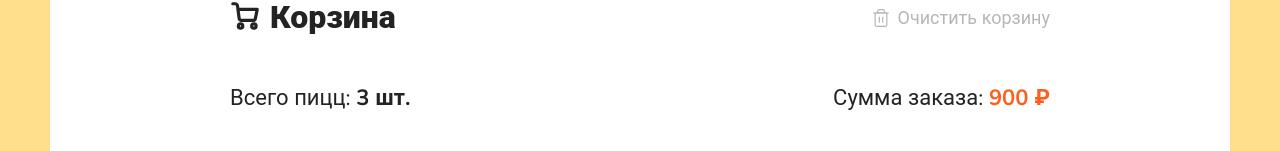
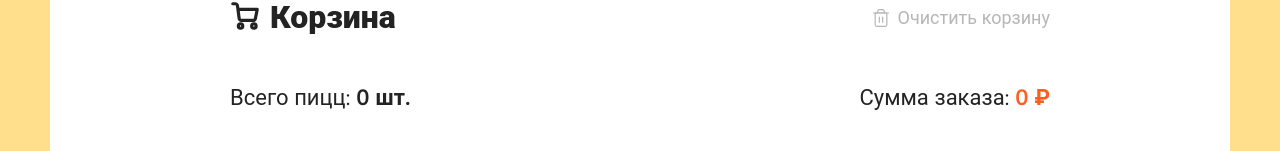
Before and after one commit to Kuban23/pizza_react_typescript, a React (Create React App) app: page /card in a window 1280 px wide. Shown: the part 312-463 px from the top of the page. Built offline with nearby package versions, Linux system fonts and the light colour scheme.

Commit message:
feat:реализовал отбражение кол-ва пицц и итоговой цены в корзине

```diff
--- a/src/pages/Cart.jsx
+++ b/src/pages/Cart.jsx
@@ -8,6 +8,12 @@ import CartItem from '../components/CartItem/CartItem';
 function Cart() {
    // Вытаскиваю состояние из redux
    const cartItem = useSelector((state) => state.cart.items);
+   const totalPrice= useSelector((state)=>state.cart.totalPrice);
+
+   // Суммирую общее кол-во пицц и отображаю их
+   const totalCountItem= cartItem.reduce((sum, item)=>{
+      return sum + item.count
+   },0);
 
    return (
       <div className="container container--cart">
@@ -45,8 +51,8 @@ function Cart() {
             </div>
             <div className="cart__bottom">
                <div className="cart__bottom-details">
-                  <span> Всего пицц: <b>3 шт.</b> </span>
-                  <span> Сумма заказа: <b>900 ₽</b> </span>
+                  <span> Всего пицц: <b>{totalCountItem} шт.</b> </span>
+                  <span> Сумма заказа: <b>{totalPrice} ₽</b> </span>
                </div>
                <div className="cart__bottom-buttons">
                   <Link to="/" className="button button--outline button--add go-back-btn">
```
